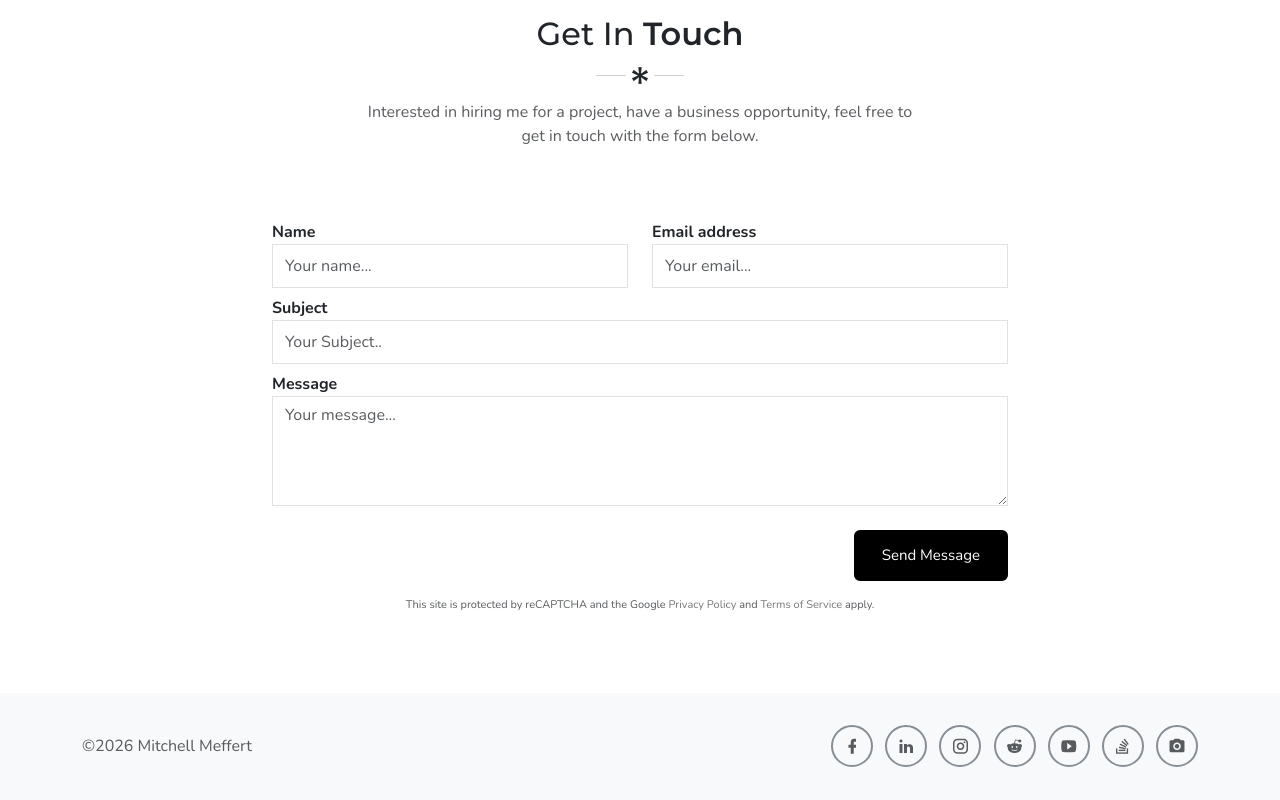
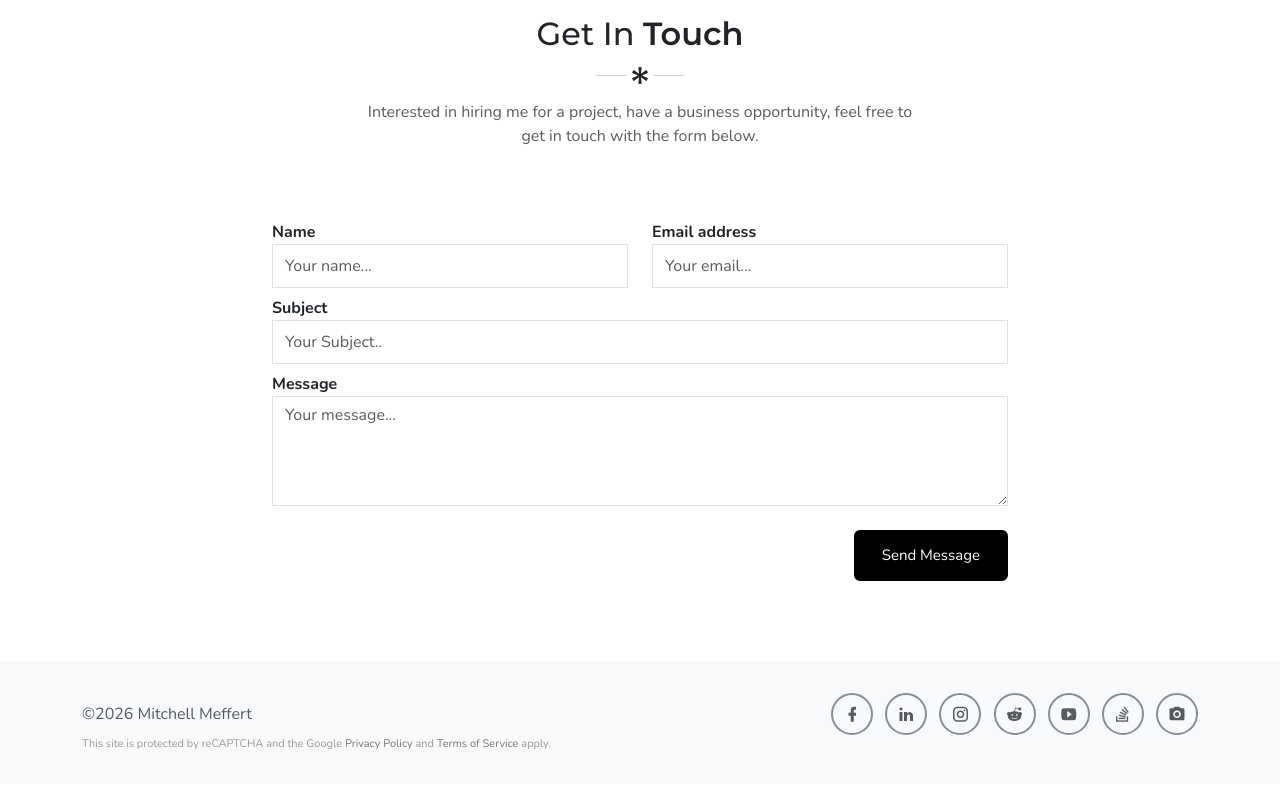
Before and after one commit to MMeffert/mitchellmeffert.com, a plain HTML site: page index.html in a window 1280 px wide. Shown: the part 6452-7252 px from the top of the page. Drawn offline with nearby package versions, Linux system fonts and the light colour scheme; files whose address does not match are found by name.

Commit message:
fix(phase-01): move reCAPTCHA notice to footer bar
Moved reCAPTCHA notice from contact form section to footer,
directly below the copyright text as requested.

```diff
--- a/index.html
+++ b/index.html
@@ -828,11 +828,6 @@
                                         <div id="simple-msg"></div>
                                     </div>
                                 </div>
-                                <div class="row mt-3">
-                                    <div class="col-sm-12 text-center">
-                                        <p class="text-muted recaptcha-notice mb-0">This site is protected by reCAPTCHA and the Google <a href="https://policies.google.com/privacy" target="_blank" rel="noopener noreferrer">Privacy Policy</a> and <a href="https://policies.google.com/terms" target="_blank" rel="noopener noreferrer">Terms of Service</a> apply.</p>
-                                    </div>
-                                </div>
                             </form>
                         </div>
                     </div>
@@ -848,6 +843,7 @@
                     <div class="col-lg-12">
                         <div class="float-start float_none mt-2 mb-2">
                             <p class="copy-rights text-muted mb-0">&copy;<span id="copyright-year"></span> Mitchell Meffert</p>
+                            <p class="recaptcha-notice mb-0">This site is protected by reCAPTCHA and the Google <a href="https://policies.google.com/privacy" target="_blank" rel="noopener noreferrer">Privacy Policy</a> and <a href="https://policies.google.com/terms" target="_blank" rel="noopener noreferrer">Terms of Service</a> apply.</p>
                         </div>
                         <div class="float-end float_none mt-2 mb-2">
                             <ul class="list-inline fot_social mb-0">
```
